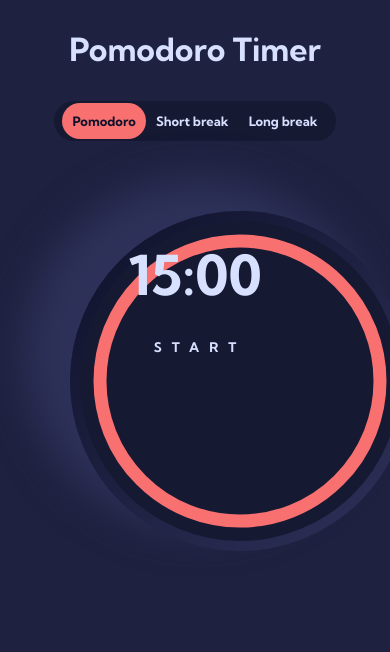
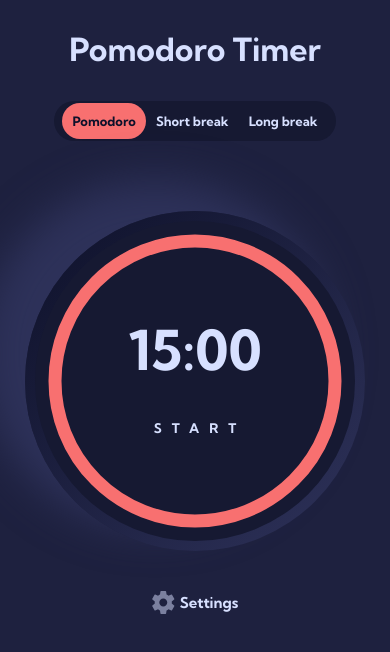
Before and after one commit to camilojimenezj/pomodoro-timer, a plain HTML site: page index.html in a window 390 px wide. Drawn offline with nearby package versions, Linux system fonts and the light colour scheme.

Commit message:
Initial commit

```diff
--- a/styles.css
+++ b/styles.css
@@ -382,8 +382,4 @@ input[type="number"]::-webkit-outer-spin-button {
   h5 {
     margin-top: 5px;
   }
-  .container {
-    width: 250px;
-    height: 100px;
-  }
 }
```
